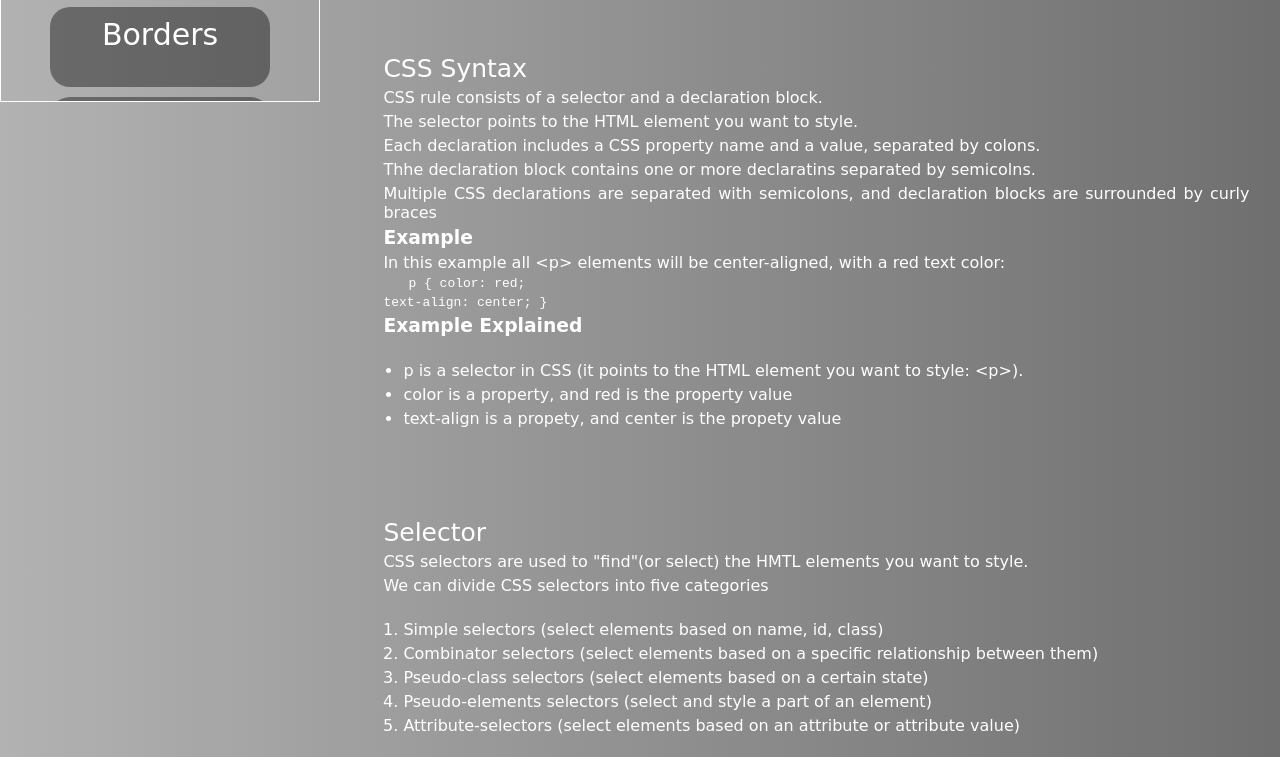
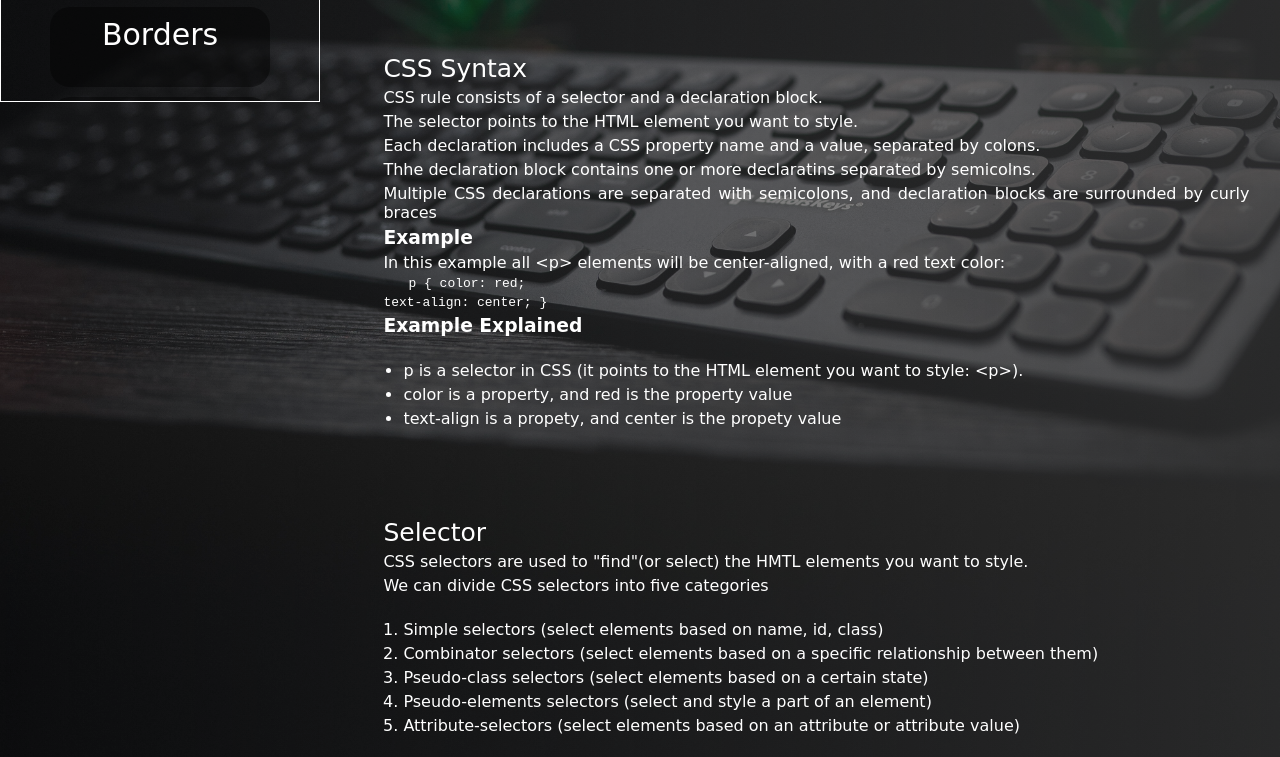
Before and after one commit to Lizalise504/Technical_Documentation, a plain HTML site: page index.html in a window 1280 px wide. Shown: the part 698-1455 px from the top of the page. Drawn offline with Linux system fonts and the light colour scheme; the site is published under a folder, as on GitHub Pages, so addresses that start at the root find nothing.

Commit message:
Update style.css

```diff
--- a/style.css
+++ b/style.css
@@ -4,7 +4,7 @@
     box-sizing: border-box;
 }
 body{
-    background: linear-gradient(-90deg, rgba(50, 50, 50, 0.7), rgba(0, 0, 0, 0.3)), url(/images/background1.jpg) fixed center;
+    background: linear-gradient(-90deg, rgba(50, 50, 50, 0.7), rgba(0, 0, 0, 0.3)), url(./images/background1.jpg) fixed center;
     background-size: cover;
     width: 100%;
     min-height: 100vh;
```
